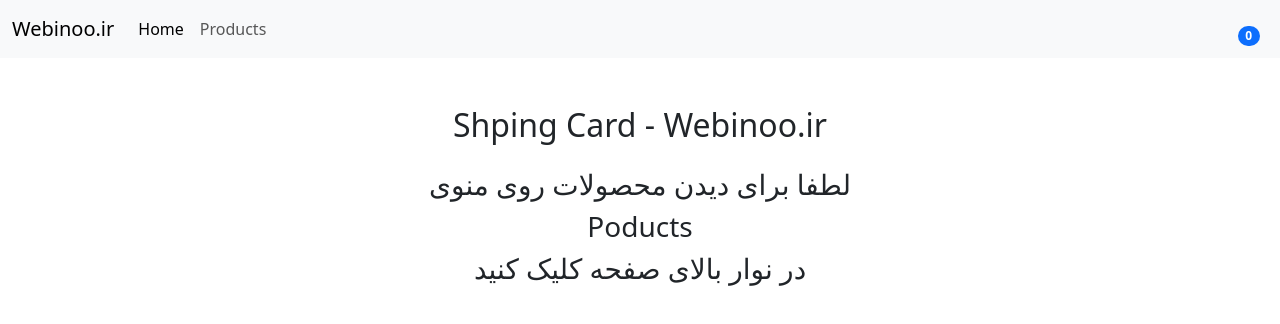
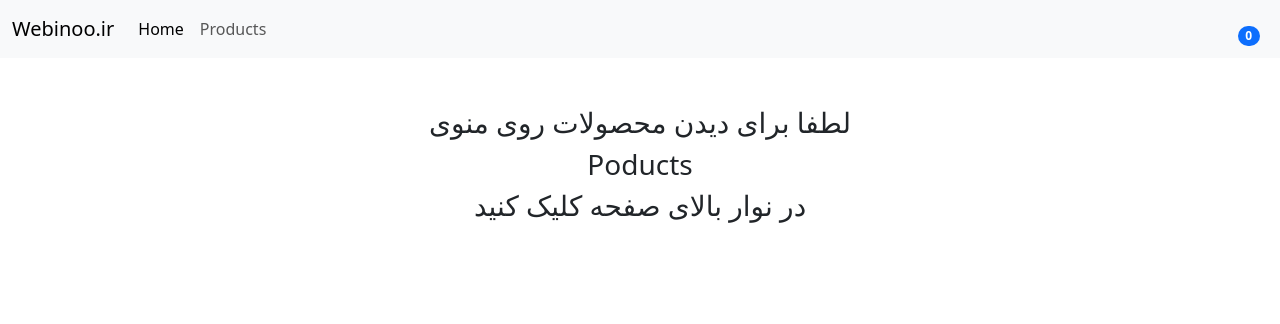
Before and after one commit to zamanyzohre/sabade-kharid, a React (Vite) app: page / in a window 1280 px wide. Shown: the top 324 px of the page. Built offline with nearby package versions, Linux system fonts and the light colour scheme; the HTML template or start-up script is replaced by a standard one.

Commit message:
update project

```diff
--- a/src/pages/Home.jsx
+++ b/src/pages/Home.jsx
@@ -2,7 +2,6 @@
 function Home () {
   return (
     <div className='text-center'>
-        <h2 className='mb-4'>Shping Card - Webinoo.ir</h2>
         <h3>لطفا برای دیدن محصولات روی منوی </h3>
         <h3 className="">Poducts</h3>
         <h3>در نوار بالای صفحه کلیک کنید </h3>
```
